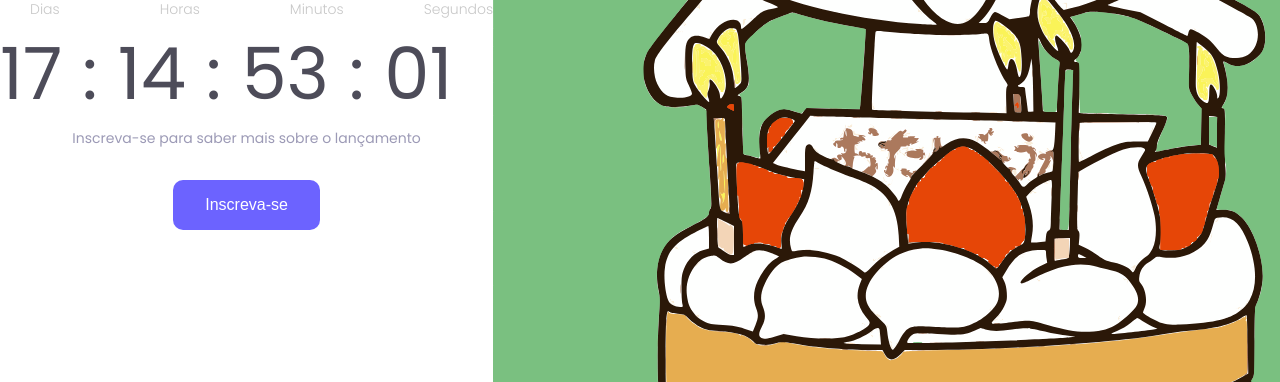
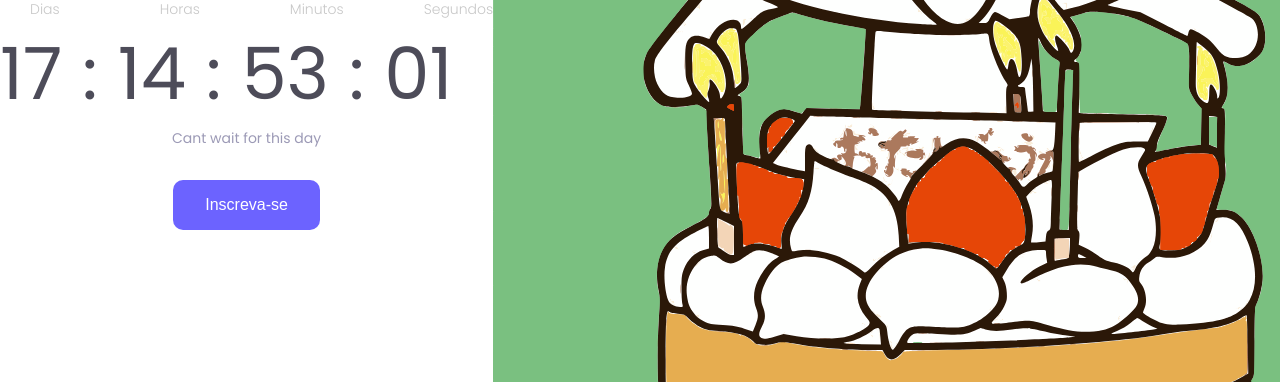
Before and after one commit to kramritt/countdown, a plain HTML site: page index.html in a window 1280 px wide. Shown: the part 718-1100 px from the top of the page. Drawn offline with Linux system fonts and the light colour scheme.

Commit message:
Update index.html

```diff
--- a/index.html
+++ b/index.html
@@ -33,7 +33,7 @@
                         <li>:</li>
                         <li>28</li>
                     </ul>
-                    <p>Inscreva-se para saber mais sobre o lançamento</p>
+                    <p>Cant wait for this day</p>
                     <input id="btnSubscribe" type="button" value="Inscreva-se">
                 </div>
             </div>
```
